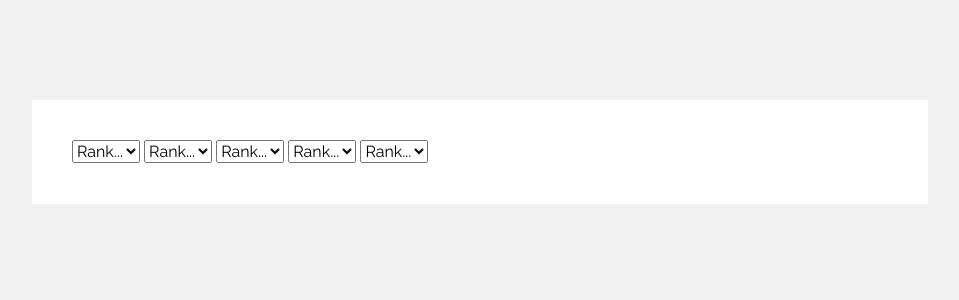
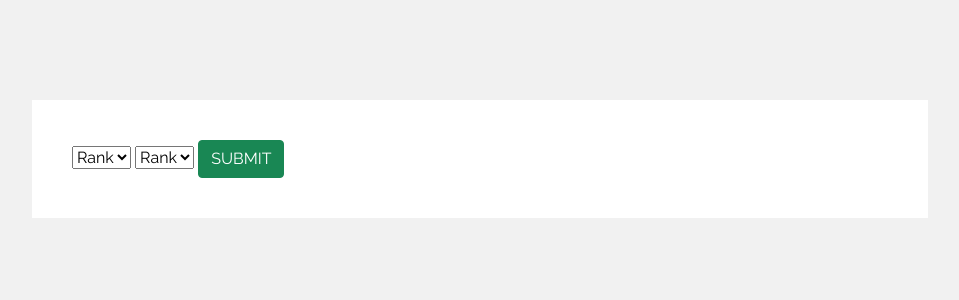
Before and after one commit to LL01-Business-Dowell/100007-dowellsocialmedia, a Django app: template templates/test.html in a window 1280 px wide. Shown: the top 300 px of the page, without its empty margins (160-1119 px from the left). Run offline with Django 3.2, Linux system fonts and the light colour scheme; the template is opened without the code that fills it, so the values that code supplies are empty; some libraries are stand-ins or nearby versions.

Commit message:
adding error checks to form

```diff
--- a/templates/answer_display.html
+++ b/templates/answer_display.html
@@ -6,6 +6,7 @@
         crossorigin="anonymous"></script>
 <link href="https://cdn.jsdelivr.net/npm/bootstrap@5.1.1/dist/css/bootstrap.min.css" rel="stylesheet"
       integrity="sha384-F3w7mX95PdgyTmZZMECAngseQB83DfGTowi0iMjiWaeVhAn4FJkqJByhZMI3AhiU" crossorigin="anonymous">
+<script src="http://ajax.aspnetcdn.com/ajax/jquery.validate/1.11.1/jquery.validate.min.js"></script>
 
 <style>
     {#    todo transfer it to an independent #}
--- a/templates/test.html
+++ b/templates/test.html
@@ -6,7 +6,7 @@
         crossorigin="anonymous"></script>
 <link href="https://cdn.jsdelivr.net/npm/bootstrap@5.1.1/dist/css/bootstrap.min.css" rel="stylesheet"
       integrity="sha384-F3w7mX95PdgyTmZZMECAngseQB83DfGTowi0iMjiWaeVhAn4FJkqJByhZMI3AhiU" crossorigin="anonymous">
-
+<script src="http://ajax.aspnetcdn.com/ajax/jquery.validate/1.11.1/jquery.validate.min.js"></script>
 <style>
     * {
         box-sizing: border-box;
@@ -39,9 +39,10 @@
 <body>
 
 <div id="ansDisplay">
+<form id="rateForm">
 
-    <select class="sel" id="selector">
-        <option selected="selected" disabled="disabled">Rank...</option>
+    <select name="select_1"  class="sel" id="selector">
+        <option selected="selected" disabled="disabled" value="">Rank</option>
 
         <option value="1">1</option>
         <option value="2">2</option>
@@ -56,8 +57,8 @@
         <option value="11">11</option>
         <option value="12">12</option>
     </select>
-    <select class="sel" id="selector2">
-        <option value="#" selected="selected">Rank...</option>
+    <select name="select_2"  class="sel" id="selector2">
+        <option selected="selected" disabled="disabled" value="">Rank</option>
 
         <option value="1">1</option>
         <option value="2">2</option>
@@ -72,56 +73,20 @@
         <option value="11">11</option>
         <option value="12">12</option>
     </select>
-    <select class="sel" id="selector3">
-        <option value="#" selected="selected">Rank...</option>
+            <button type="submit" class="btn btn-success">SUBMIT</button>
 
-        <option value="1">1</option>
-        <option value="2">2</option>
-        <option value="3">3</option>
-        <option value="4">4</option>
-        <option value="5">5</option>
-        <option value="6">6</option>
-        <option value="7">7</option>
-        <option value="8">8</option>
-        <option value="9">9</option>
-        <option value="10">10</option>
-        <option value="11">11</option>
-        <option value="12">12</option>
-    </select>
-    <select class="sel" id="selector4">
-        <option value="#" selected="selected">Rank...</option>
+</form>
 
-        <option value="1">1</option>
-        <option value="2">2</option>
-        <option value="3">3</option>
-        <option value="4">4</option>
-        <option value="5">5</option>
-        <option value="6">6</option>
-        <option value="7">7</option>
-        <option value="8">8</option>
-        <option value="9">9</option>
-        <option value="10">10</option>
-        <option value="11">11</option>
-        <option value="12">12</option>
-    </select>
-    <select class="sel" id="selector5">
-        <option value="#" selected="selected">Rank...</option>
-
-        <option value="1">1</option>
-        <option value="2">2</option>
-        <option value="3">3</option>
-        <option value="4">4</option>
-        <option value="5">5</option>
-        <option value="6">6</option>
-        <option value="7">7</option>
-        <option value="8">8</option>
-        <option value="9">9</option>
-        <option value="10">10</option>
-        <option value="11">11</option>
-        <option value="12">12</option>
-    </select>
 </div>
 <script>
+       $( "form" ).validate({
+    rules: {
+        select_1: { required: true },
+        select_2: { required: true },
+
+    }
+});
+
     $(function () {
 
 
```
